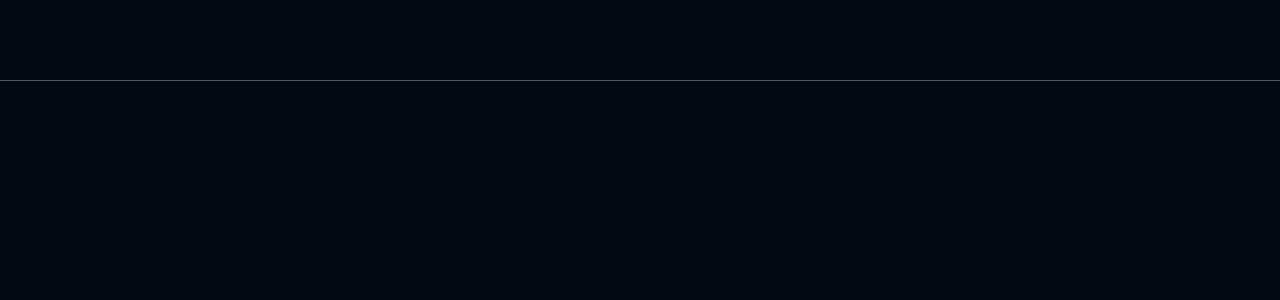
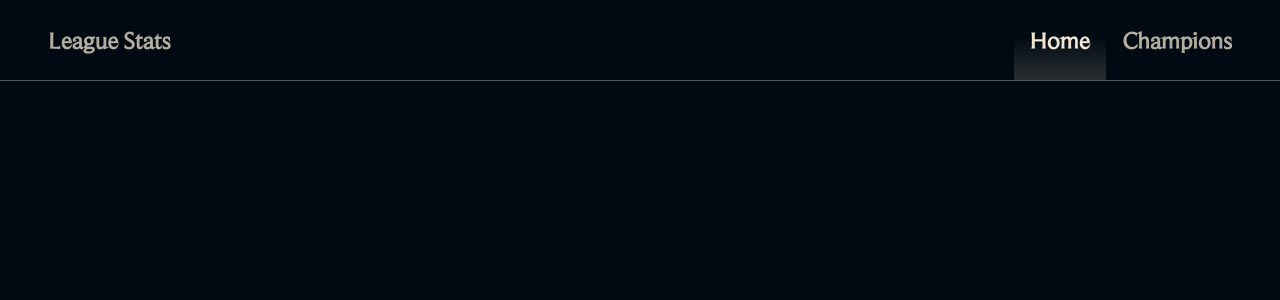
Before and after one commit to andyanday33/league-stats, a Next.js app in the folder frontend/: page / in a window 1280 px wide. Shown: the top 300 px of the page. Built offline with nearby package versions, Linux system fonts and the light colour scheme.

Commit message:
feat: add navbar

```diff
--- a/frontend/app/layout.tsx
+++ b/frontend/app/layout.tsx
@@ -1,9 +1,9 @@
 import type { Metadata } from "next";
-import { Inter } from "next/font/google";
 import "./globals.css";
 import { Navbar } from "@/components/Navbar";
+import localFont from "next/font/local";
 
-const inter = Inter({ subsets: ["latin"] });
+const beaufort = localFont({ src: "../fonts/BeaufortforLOL-Regular.ttf" });
 
 export const metadata: Metadata = {
   title: "Create Next App",
@@ -17,7 +17,7 @@ export default function RootLayout({
 }>) {
   return (
     <html lang="en">
-      <body className={inter.className}>
+      <body className={beaufort.className}>
         <Navbar />
         {children}
       </body>
--- a/frontend/components/Navbar.tsx
+++ b/frontend/components/Navbar.tsx
@@ -1,13 +1,80 @@
 "use client";
 
+import Link from "next/link";
+import clsx from "clsx";
 import React from "react";
+import { usePathname } from "next/navigation";
 
 type Props = {};
 
 export const Navbar = (props: Props) => {
+  const pathname = usePathname();
+  console.log(pathname);
+
   return (
     <div className="w-full h-20">
-      <nav className="flex items-center justify-between h-full px-8 max-w-[90rem]"></nav>
+      <nav className="flex items-center justify-between h-full px-8 max-w-[90rem]">
+        <ul className="flex h-full items-center">
+          <li className="flex items-center px-4 h-full group hover:bg-gradient-to-t from-leagueGray-100/25 to-leagueGray-hextech-black to-55%">
+            <p className="text-2xl font-bold text-text-primary/75 group-hover:text-text-primary">
+              League Stats
+            </p>
+          </li>
+        </ul>
+        <ul className="h-full flex space-x-[0.6px]">
+          <Link
+            href="/"
+            className={clsx("h-full", pathname === "/" ? `cursor-default` : "")}
+          >
+            <li
+              className={clsx(
+                `flex items-center px-4 h-full group hover:bg-gradient-to-t from-leagueGray-100/25 to-leagueGray-hextech-black to-55%`,
+                pathname === "/"
+                  ? `bg-gradient-to-t from-leagueGray-100/25 to-leagueGray-hextech-black to-55% `
+                  : ""
+              )}
+            >
+              <p
+                className={clsx(
+                  `text-2xl font-bold group-hover:text-text-primary`,
+                  pathname === "/"
+                    ? `text-text-primary`
+                    : `text-text-primary/75`
+                )}
+              >
+                Home
+              </p>
+            </li>
+          </Link>
+          <Link
+            href="/champions"
+            className={clsx(
+              "h-full",
+              pathname === "/champions" ? `cursor-default` : ""
+            )}
+          >
+            <li
+              className={clsx(
+                `flex items-center px-4 h-full group hover:bg-gradient-to-t from-leagueGray-100/25 to-leagueGray-hextech-black to-55%`,
+                pathname === "/champions"
+                  ? `bg-gradient-to-t from-leagueGray-100/25 to-leagueGray-hextech-black to-55% `
+                  : ""
+              )}
+            >
+              <p
+                className={clsx(
+                  `text-2xl font-bold group-hover:text-text-primary`,
+                  pathname === "/champions"
+                    ? `text-text-primary`
+                    : `text-text-primary/75`
+                )}
+              >
+                Champions
+              </p>
+            </li>
+          </Link>
+        </ul>
+      </nav>
       <hr className="w-full h-[0.5px] bg-leagueGold-500 opacity-35" />
     </div>
   );
--- a/frontend/tailwind.config.ts
+++ b/frontend/tailwind.config.ts
@@ -14,6 +14,10 @@ const config: Config = {
           "conic-gradient(from 180deg at 50% 50%, var(--tw-gradient-stops))",
       },
       colors: {
+        text: {
+          primary: "#F0E6D2",
+          hover: "#A09B8C",
+        },
         leagueBlue: {
           "100": "#CDFAFA",
           "150": "#010a13",
--- /dev/null
+++ b/package.json
@@ -0,0 +1,5 @@
+{
+  "dependencies": {
+    "clsx": "^2.1.0"
+  }
+}
```
Also changed, not shown: frontend/fonts/BeaufortforLOL-Regular.ttf (added), 1 other file (tests, documents, lock files or other folders).
